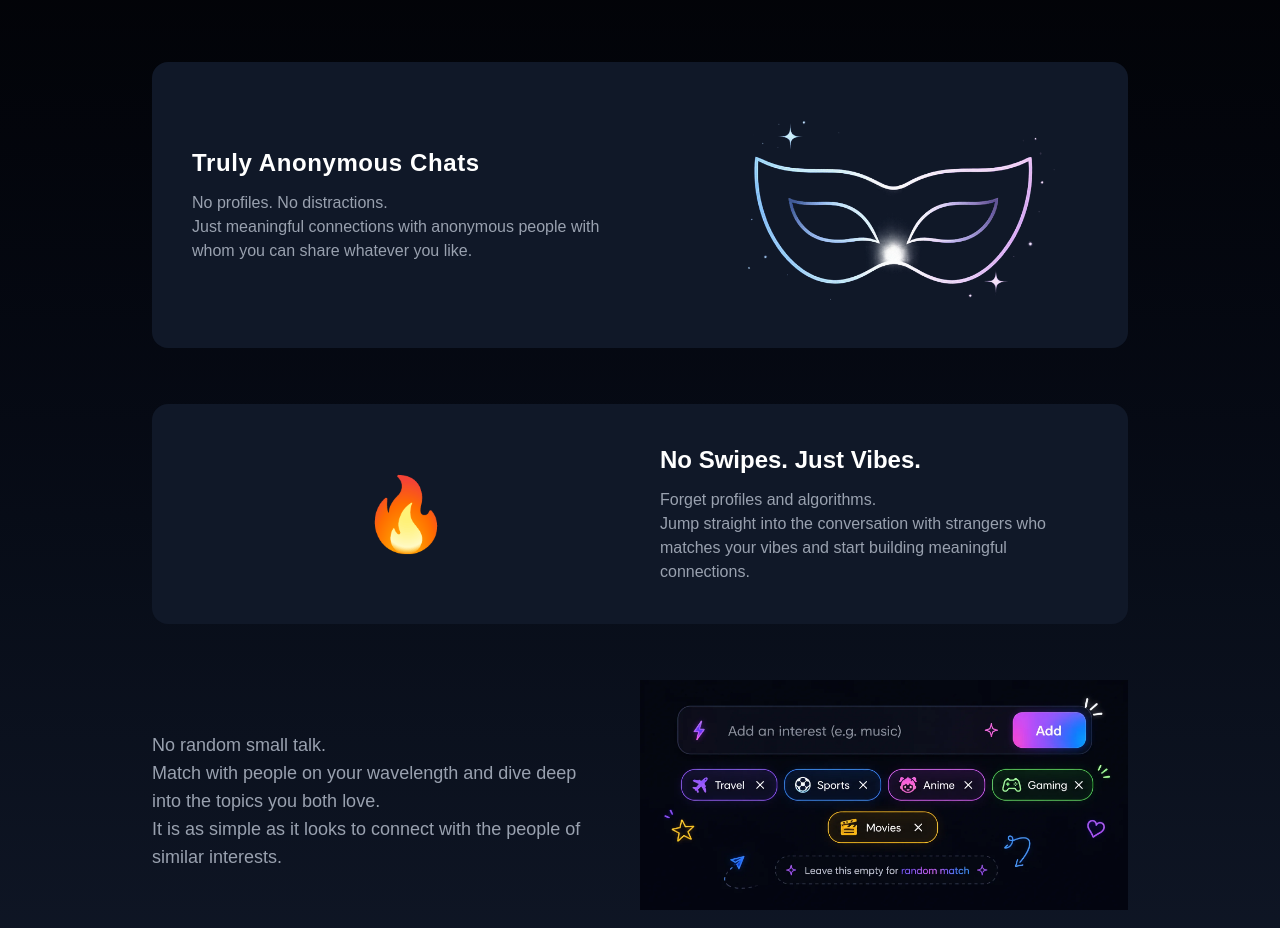
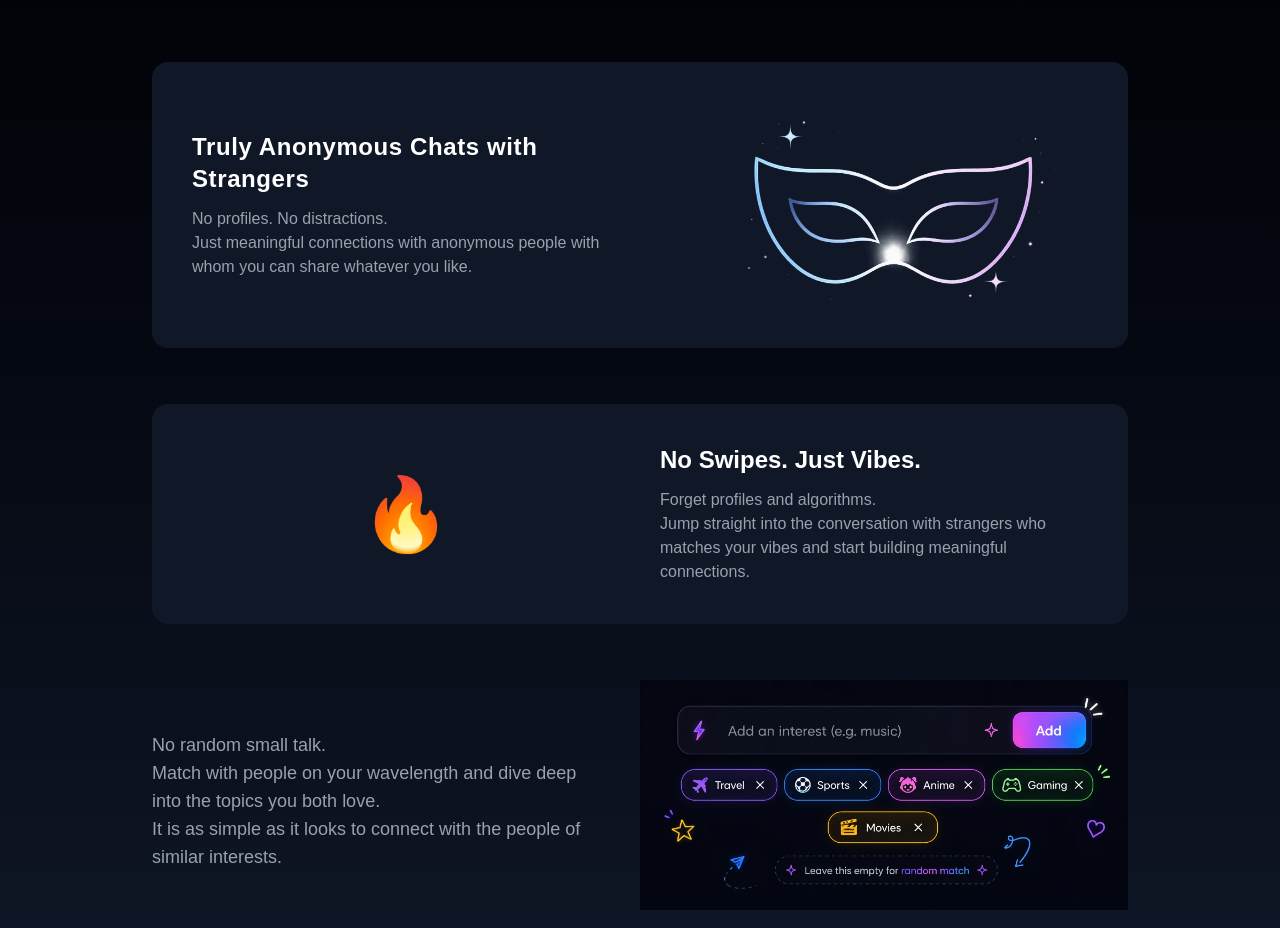
Before and after one commit to m22203481-dotcom/ChatStranger, a Next.js app in the folder client/: page / in a window 1280 px wide. Shown: the part 980-1908 px from the top of the page. Built offline with nearby package versions, Linux system fonts and the light colour scheme.

Commit message:
Improve homepage SEO headings and image metadata

```diff
--- a/client/app/page.tsx
+++ b/client/app/page.tsx
@@ -335,7 +335,7 @@ const faqJsonLd = {
           >
            <Image
   src="/mask.webp"
-  alt="Anonymous"
+  alt="Anonymous chat with strangers on ChatStranger"
   width={1000}
   height={1000}
   loading="lazy"
@@ -344,7 +344,7 @@ const faqJsonLd = {
 
             <div className="lg:w-1/2 lg:order-1">
               <h3 className="text-2xl font-extrabold tracking-wide">
-                Truly Anonymous Chats
+                Truly Anonymous Chats with Strangers
               </h3>
 
               <p className={`mt-3 ${isDark ? "text-gray-400" : "text-gray-800"}`}>
@@ -384,7 +384,7 @@ const faqJsonLd = {
           <div className="text-center lg:text-left lg:flex lg:items-center lg:gap-10">
            <Image
   src="/interests.webp"
-  alt="Interest Matching"
+  alt="ChatStranger interest based matching"
   width={1200}
   height={800}
   loading="lazy"
@@ -409,7 +409,7 @@ const faqJsonLd = {
           >
            <Image
   src="/premium.webp"
-  alt="Free Premium Access"
+  alt="ChatStranger premium features are free"
   width={1200}
   height={800}
   loading="lazy"
```
